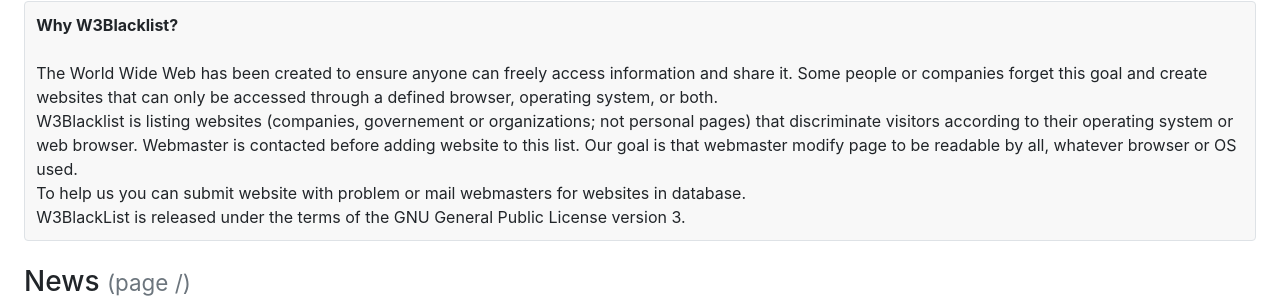
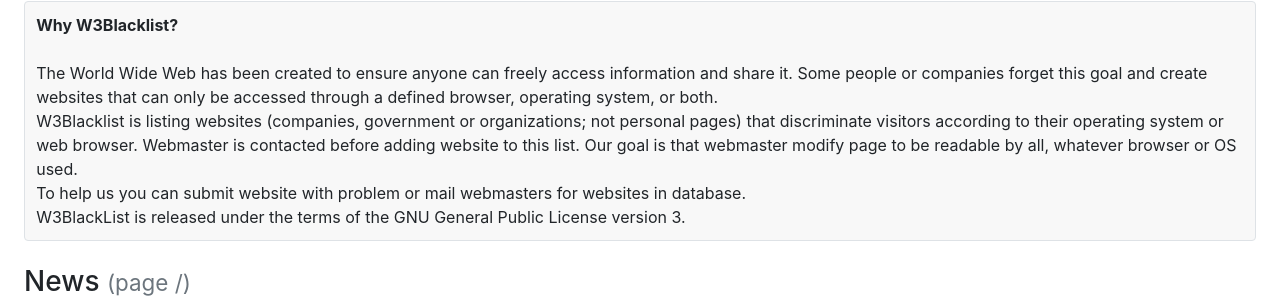
Before and after one commit to flashtux/flashtux.org, a Django app: template flashtux/templates/w3blacklist/news.html in a window 1280 px wide. Shown: the part 235-539 px from the top of the page. Run offline with Django 3.2, Linux system fonts and the light colour scheme; tables that the repository leaves empty hold one stand-in row (values such as "Sample post"); the template is opened without the code that fills it: values that come from a table or form of the project are taken from there, most other values are stand-ins (such as "Sample title", 1, 10 or a date in 2020); parts of the project's set-up code (start-up, migrations or seed data) failed here and were passed over; some libraries are stand-ins or nearby versions.

Commit message:
Fix typo: governement -> government

```diff
--- a/flashtux/templates/w3blacklist/news.html
+++ b/flashtux/templates/w3blacklist/news.html
@@ -15,7 +15,7 @@
   <br><br>
   {% trans "The World Wide Web has been created to ensure anyone can freely access information and share it. Some people or companies forget this goal and create websites that can only be accessed through a defined browser, operating system, or both." %}
   <br>
-  {% trans "W3Blacklist is listing websites (companies, governement or organizations; not personal pages) that discriminate visitors according to their operating system or web browser. Webmaster is contacted before adding website to this list. Our goal is that webmaster modify page to be readable by all, whatever browser or OS used." %}
+  {% trans "W3Blacklist is listing websites (companies, government or organizations; not personal pages) that discriminate visitors according to their operating system or web browser. Webmaster is contacted before adding website to this list. Our goal is that webmaster modify page to be readable by all, whatever browser or OS used." %}
   <br>
   {% trans "To help us you can submit website with problem or mail webmasters for websites in database." %}
   <br>
```
Also changed, not shown: flashtux/locale/fr/LC_MESSAGES/django.po.
